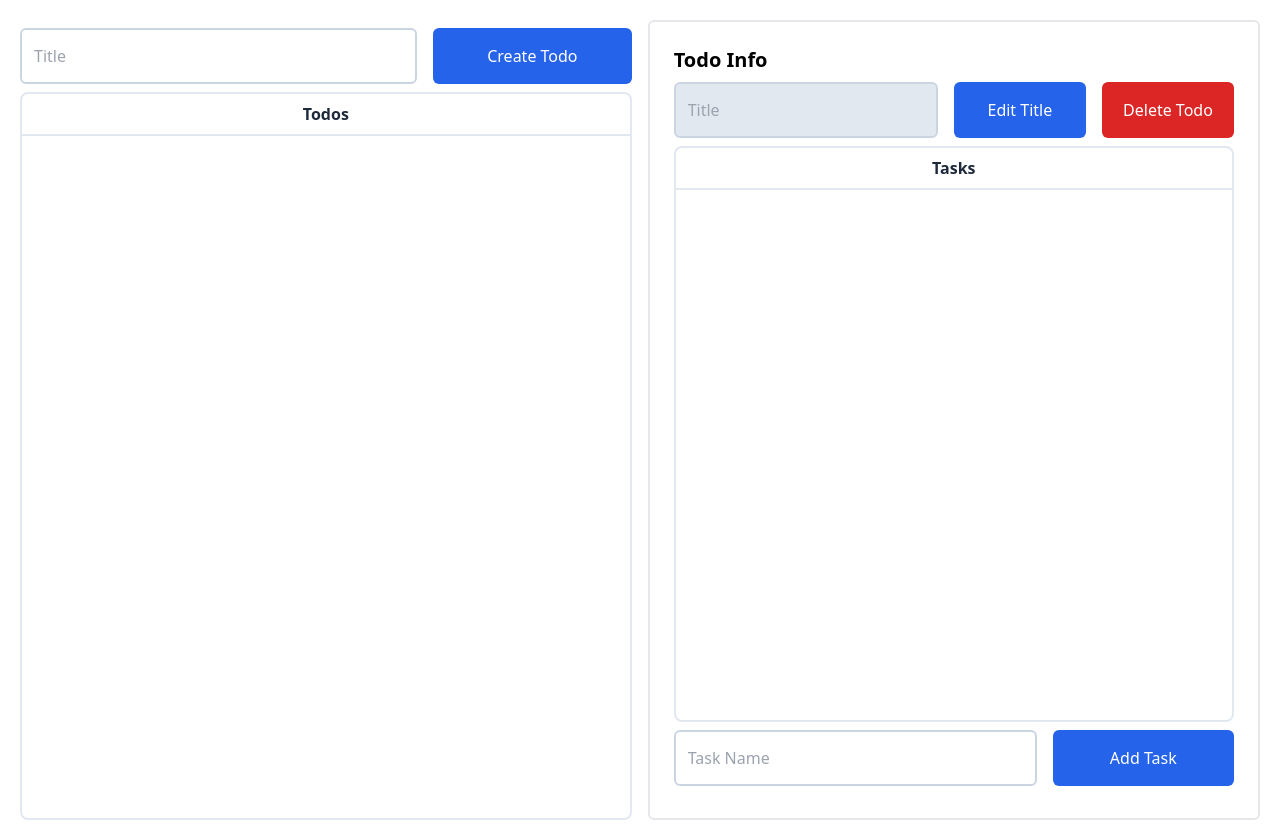
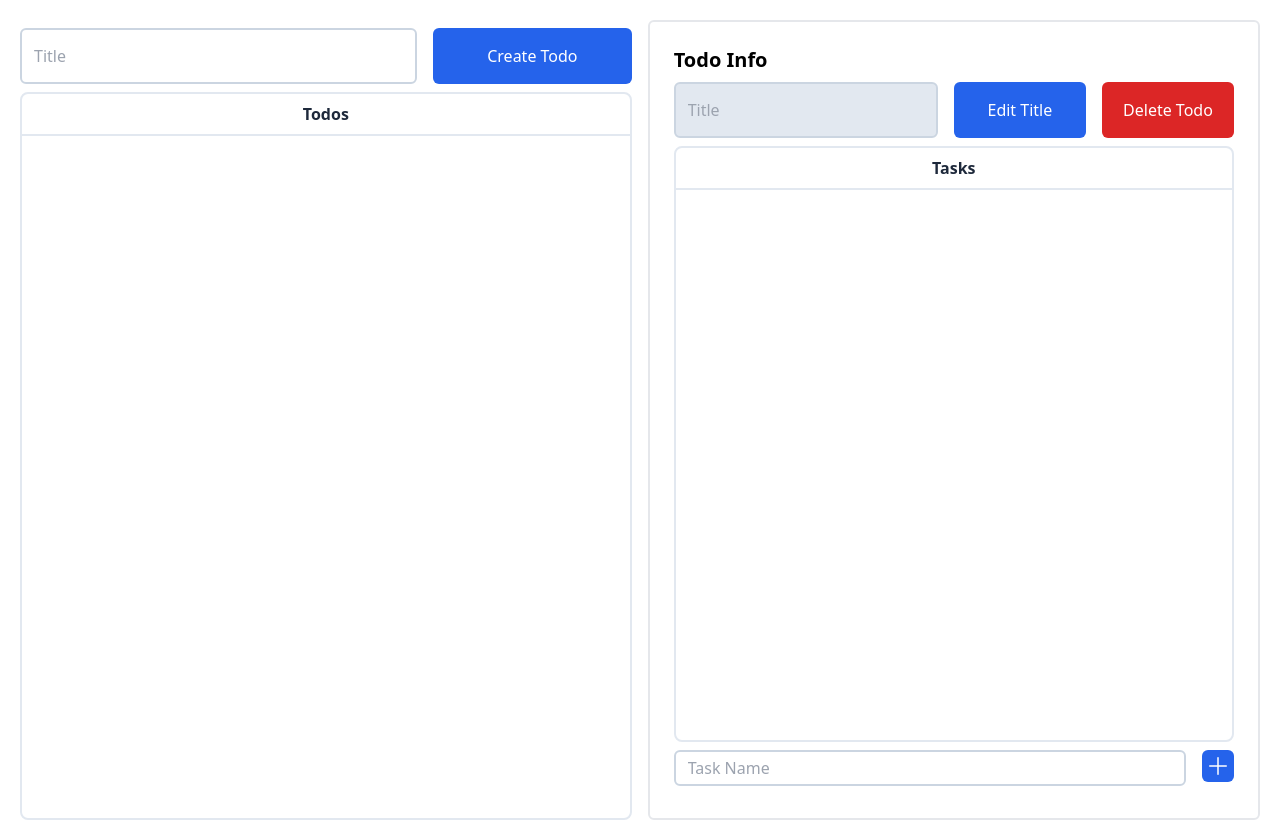
Before and after one commit to sub1120/todoApp, a React (Create React App) app in the folder client/: page / in a window 1280 px wide. Built offline with nearby package versions, Linux system fonts and the light colour scheme.

Commit message:
create seperate input and button for task and todo

```diff
--- /dev/null
+++ b/client/src/components/AddButton.js
@@ -0,0 +1,25 @@
+const AddButton = ({ onClick, bgColor }) => {
+  return (
+    <div>
+      <button
+        className={`w-8 h-8 p-1 ${bgColor} text-white rounded-md`}
+        onClick={onClick}
+      >
+        <svg
+          xmlns="http://www.w3.org/2000/svg"
+          width="100%"
+          height="100%"
+          fill="currentColor"
+          viewBox="0 0 16 16"
+        >
+          <path
+            fillRule="evenodd"
+            d="M8 2a.5.5 0 0 1 .5.5v5h5a.5.5 0 0 1 0 1h-5v5a.5.5 0 0 1-1 0v-5h-5a.5.5 0 0 1 0-1h5v-5A.5.5 0 0 1 8 2Z"
+          />
+        </svg>
+      </button>
+    </div>
+  );
+};
+
+export default AddButton;
--- /dev/null
+++ b/client/src/components/Input/TaskInput.js
@@ -0,0 +1,13 @@
+const TaskInput = ({ placeholder, disabled, bgColor }) => {
+  return (
+    <div>
+      <input
+        className={`p-3 w-full h-9 border-2 border-slate-300 rounded-md focus:outline-none`}
+        placeholder={placeholder}
+        disabled={disabled}
+      ></input>
+    </div>
+  );
+};
+
+export default TaskInput;
--- a/client/src/components/Panel/CreateTodoPanel.js
+++ b/client/src/components/Panel/CreateTodoPanel.js
@@ -1,6 +1,6 @@
 import React from "react";
 import Button from "../Button";
-import TextInput from "../TextInput";
+import TodoInput from "../Input/TodoInput";
 import TodoList from "../Todo/TodoList";
 
 const CreateTodoPanel = (props) => {
@@ -8,7 +8,7 @@ const CreateTodoPanel = (props) => {
     <React.Fragment>
       <div className="sm:flex sm:space-x-4">
         <div className="my-2 sm:flex-auto sm:basis-4/6">
-          <TextInput placeholder="Title"></TextInput>
+          <TodoInput placeholder="Title"></TodoInput>
         </div>
         <div className="my-2 sm:flex-auto sm:basis-2/6">
           <Button
--- a/client/src/components/Panel/EditTodoPanel.js
+++ b/client/src/components/Panel/EditTodoPanel.js
@@ -1,7 +1,9 @@
 import React, { useState } from "react";
 import TaskList from "../Task/TaskList";
 import Button from "../Button";
-import TextInput from "../TextInput";
+import AddButton from "../AddButton";
+import TodoInput from "../Input/TodoInput";
+import TaskInput from "../Input/TaskInput";
 
 const EditTodoPanel = () => {
   const [iseditMode, setEditMode] = useState(false);
@@ -25,15 +27,15 @@ const EditTodoPanel = () => {
       <div className="text-xl font-bold">Todo Info</div>
       <div className="sm:flex sm:space-x-4">
         <div className="my-2 sm:flex-auto sm:basis-2/4">
-          <TextInput
+          <TodoInput
             placeholder="Title"
             disabled={iseditMode ? false : true}
             bgColor={iseditMode ? "bg-white-400" : "bg-slate-200"}
-          ></TextInput>
+          ></TodoInput>
         </div>
         <div className="my-2 sm:flex-auto sm:basis-1/4">
           <Button
-            title={iseditMode ? "Save Title" : "Edit Title"}
+            title={iseditMode ? "Save" : "Edit Title"}
             onClick={iseditMode ? saveHandler : editHandler}
             bgColor="bg-blue-600 hover:bg-blue-800"
           ></Button>
@@ -50,14 +52,11 @@ const EditTodoPanel = () => {
       <TaskList></TaskList>
 
       <div className="sm:flex sm:space-x-4">
-        <div className="my-2 sm:flex-auto sm:basis-4/6">
-          <TextInput placeholder="Task Name"></TextInput>
+        <div className="my-2 sm:flex-auto">
+          <TaskInput placeholder="Task Name"></TaskInput>
         </div>
-        <div className="my-2 sm:flex-auto sm:basis-2/6">
-          <Button
-            title="Add Task"
-            bgColor="bg-blue-600 hover:bg-blue-800"
-          ></Button>
+        <div className="my-2">
+          <AddButton bgColor="bg-blue-600 hover:bg-blue-800"></AddButton>
         </div>
       </div>
     </React.Fragment>
```
Also changed, not shown: client/src/components/Input/TodoInput.js (renamed from client/src/components/TextInput.js).
